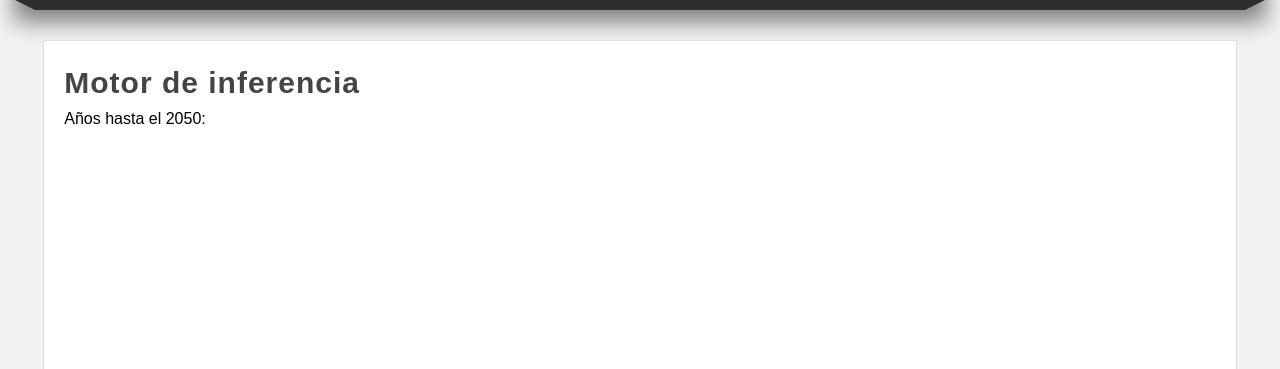
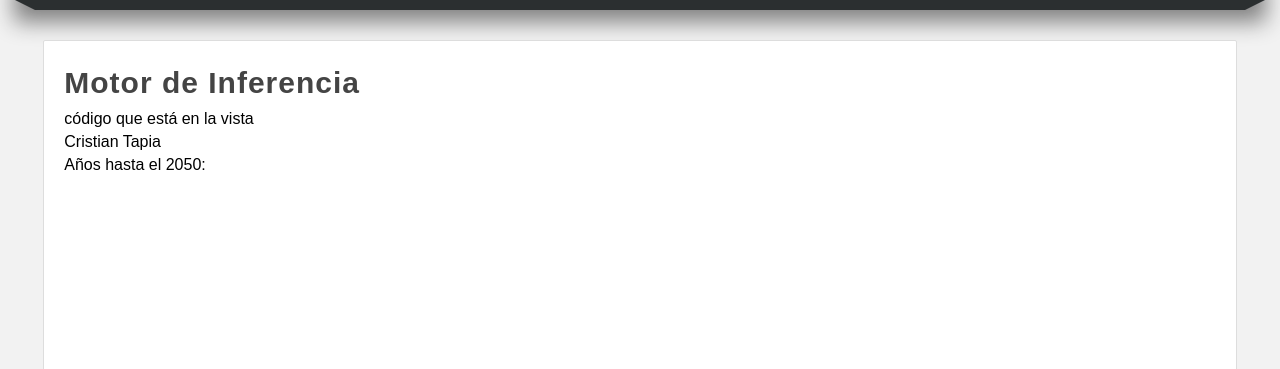
Before and after one commit to CristianX/django_plantilla, a Django app: page / in a window 1280 px wide. Shown: the part 182-551 px from the top of the page. Run offline with Django 4.2, Linux system fonts and the light colour scheme.

Commit message:
Añadiendo condicionales if a template index

```diff
--- a/motorInferencia/static/css/styles.css
+++ b/motorInferencia/static/css/styles.css
@@ -5,6 +5,11 @@
     padding: 0;
     font-family: sans-serif, Arial, Helvetica;
     text-decoration: none;
+}
+
+p{
+    margin-top: 5px;
+    margin-bottom: 5px;
 }
 
 body{
--- a/motorInferencia/templates/index.html
+++ b/motorInferencia/templates/index.html
@@ -1,6 +1,19 @@
 {% extends 'layout.html' %}
 {% block title %} Motor de inferencia {% endblock %}
 {% block content %}
-<h1 class="title">Motor de inferencia</h1>
+
+{% comment %} Nota para el comentario {% endcomment %}
+<h1 class="title">{{ title }}</h1>
+
+<p>{{ mi_variable }}</p>
+
+{% if  nombre and nombre == "Cristian Tapia" %}
+    <p>{{ nombre }}</p>
+
+{% else %}
+    <strong>El nombre no existe o no coincide</strong>
+
+{% endif %}
+
 <p>Años hasta el 2050:</p>
 {% endblock %}
--- a/motorInferencia/views.py
+++ b/motorInferencia/views.py
@@ -39,7 +39,17 @@ def index(request):
 
     html += "</ul>"
 
-    return render(request, "index.html")
+    nombre = "Cristian Tapia"
+
+    return render(
+        request,
+        "index.html",
+        {
+            "title": "Motor de Inferencia",
+            "mi_variable": "código que está en la vista",
+            "nombre": nombre,
+        },
+    )
 
 
 def hola_mundo(request):
```
